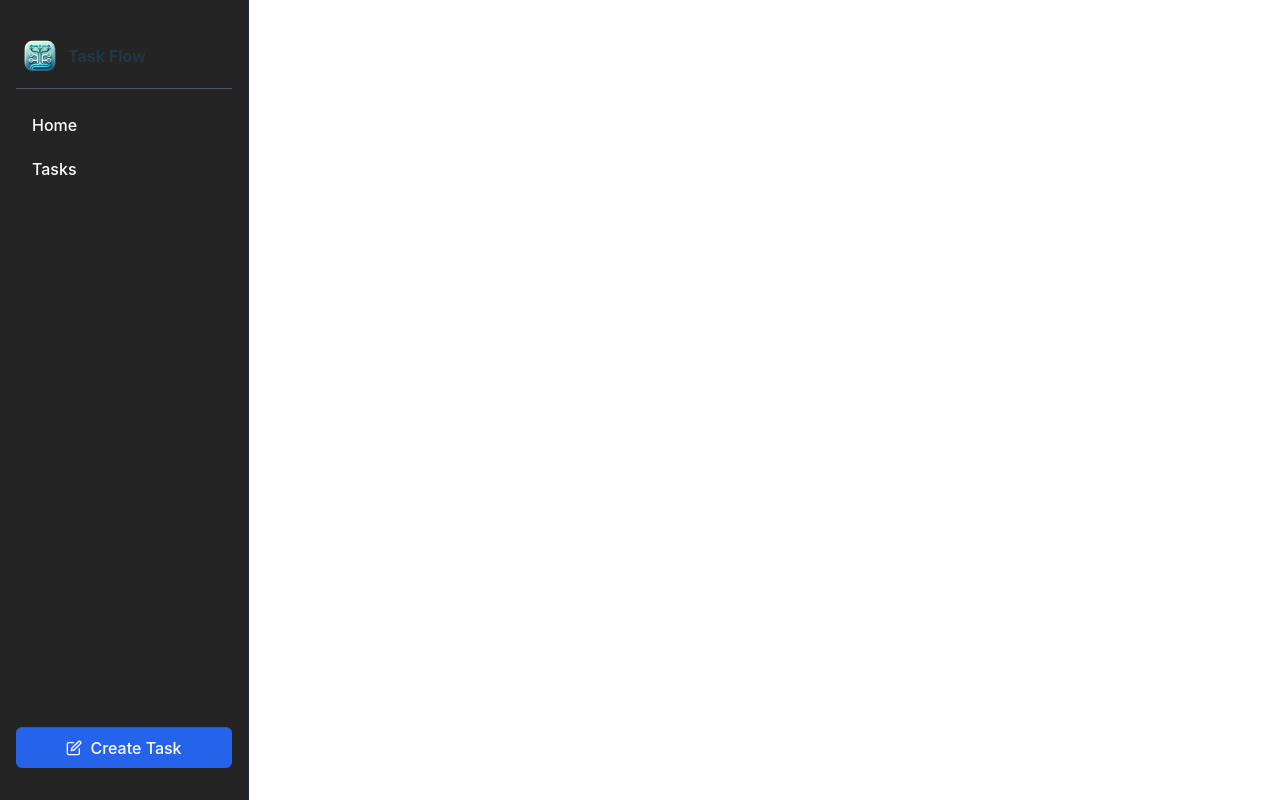
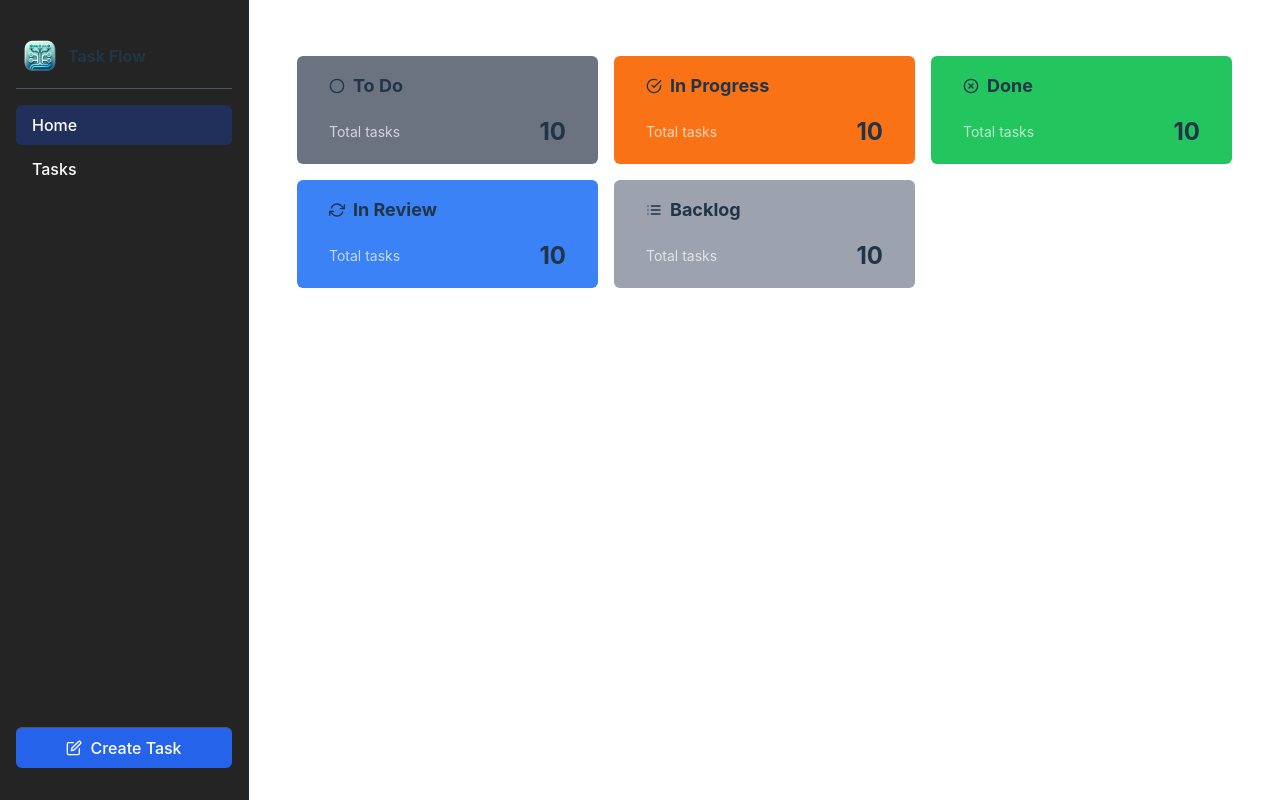
Before and after one commit to raiozohalan/task-flow, a React (Vite) app: page / in a window 1280 px wide. Built offline with nearby package versions, Linux system fonts and the light colour scheme.

Commit message:
refactor: Update Sidebar component to fix create task path and active link styling

```diff
--- a/src/components/Sidebar.tsx
+++ b/src/components/Sidebar.tsx
@@ -10,7 +10,7 @@ const SIDEBAR_LINKS: {
 }[] = [
   {
     name: "Home",
-    path: "/home",
+    path: "/",
   },
   {
     name: "Tasks",
@@ -24,7 +24,10 @@ const Sidebar = () => {
   const generateCreateTaskPath = useMemo(() => {
     if (pathname.includes("create-task")) {
       return pathname;
+    } else if (pathname === "/") {
+      return "/create-task";
     }
+
     return `${pathname}/create-task`;
   }, [pathname]);
 
@@ -49,13 +52,16 @@ const Sidebar = () => {
           <NavLink
             to={link?.path}
             key={link?.path}
-            className={({ isActive }) =>
-              classNames(
+            className={({ isActive }) => {
+              let isActivePath =
+                pathname.replace("create-task", "") === link.path;
+
+              return classNames(
                 "w-full px-4 py-2 rounded-md text-white",
-                isActive ? "bg-blue-700/30" : "bg-transparent",
+                isActivePath || isActive ? "bg-blue-700/30" : "bg-transparent",
                 "hover:bg-blue-700/50 hover:text-white"
-              )
-            }
+              );
+            }}
           >
             {link?.name}
           </NavLink>
```
Also changed, not shown: src/routes/index.tsx (+7 -3 lines).
